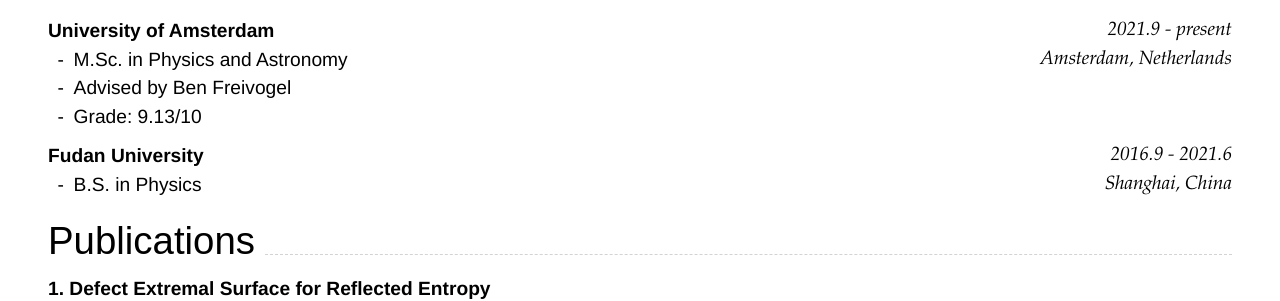
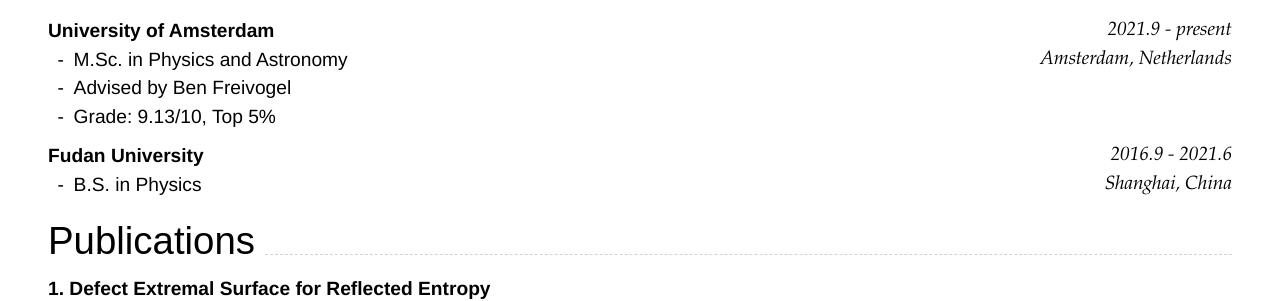
Before and after one commit to tianyi-phy/cv, a Jekyll site: the page built from index.md, in a window 1280 px wide and 900 px high. Shown: the part 273-574 px from the top of the window. Built offline with Jekyll 4.4.1, drawn with Linux system fonts in a browser that asks for light colours; nearby versions of some CDN libraries.

Commit message:
Update index.md

```diff
--- a/index.md
+++ b/index.md
@@ -28,7 +28,7 @@ Amsterdam, Netherlands
 
 - M.Sc. in Physics and Astronomy
 - Advised by Ben Freivogel
-- Grade: 9.13/10
+- Grade: 9.13/10, Top 5%
 
 ### **Fudan University** `2016.9 - 2021.6`
 
```
